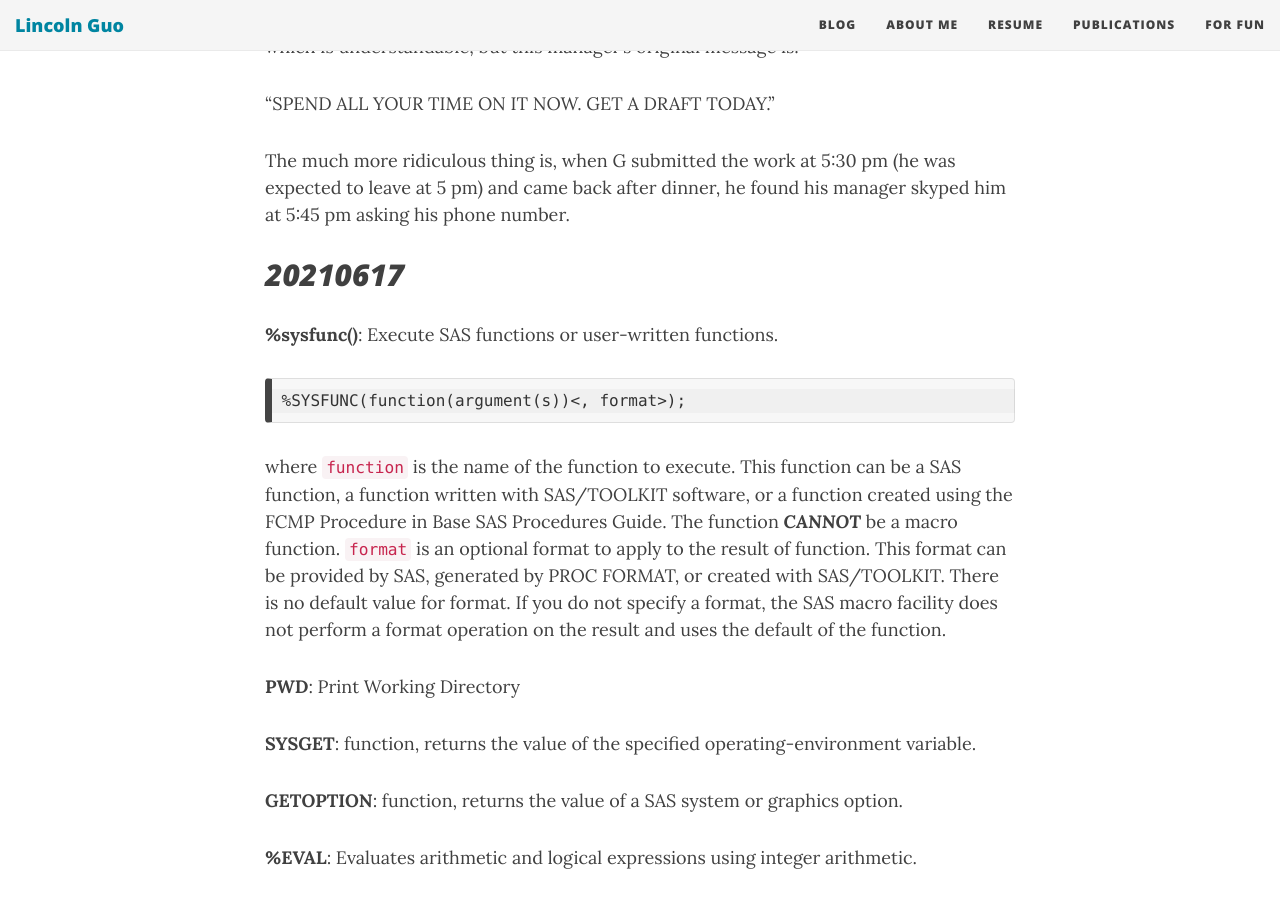
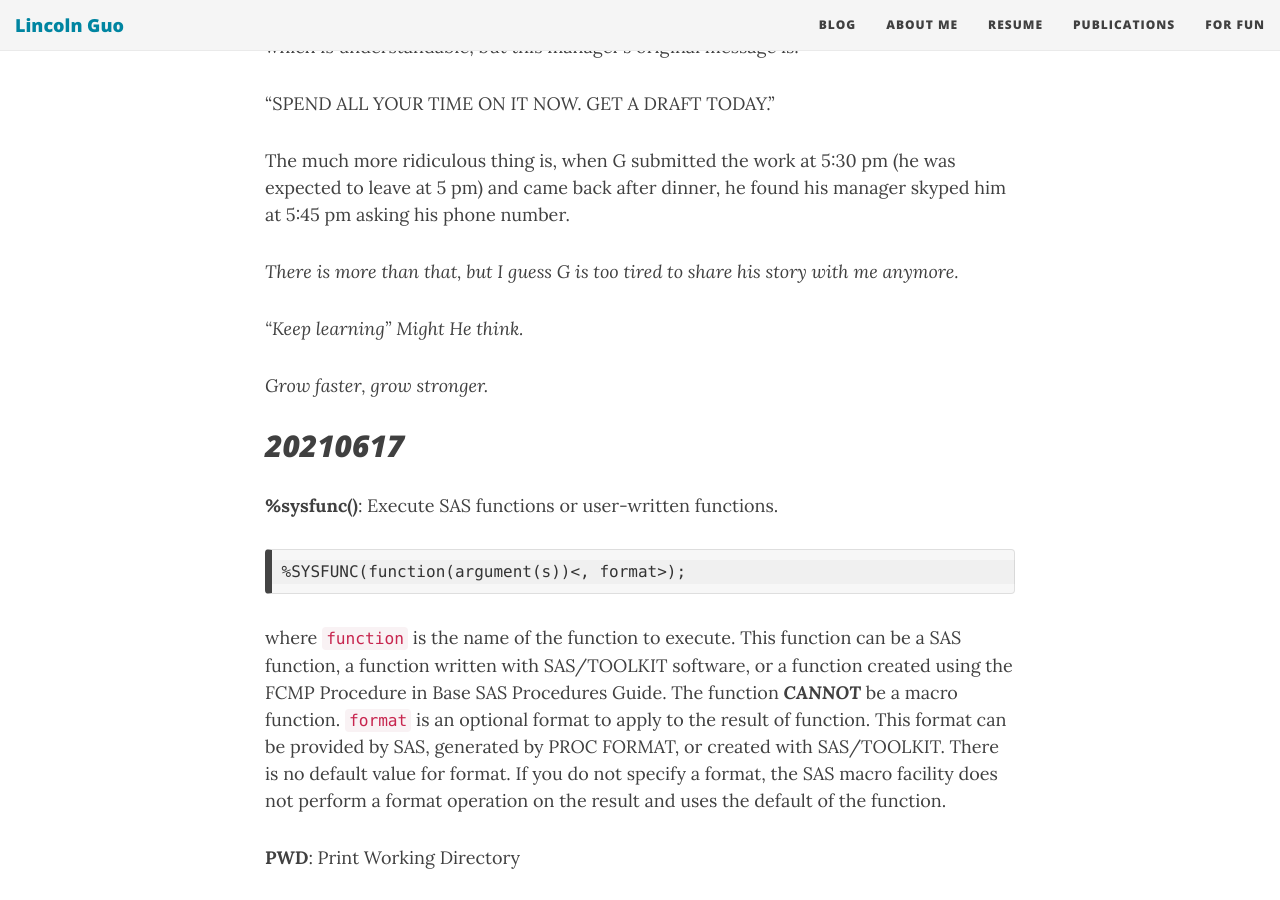
Before and after one commit to LinyiGuo96/LinyiGuo96.github.io, a Jekyll site: the page built from _posts/2021-06-16-SAS-Working-Notes.md, in a window 1280 px wide and 900 px high, scrolled down 1978 px. Built offline with Jekyll 4.4.1, drawn with Linux system fonts in a browser that asks for light colours; nearby versions of some CDN libraries; comment, search, counter and statistics services are not loaded.

Commit message:
Update 2021-06-16-SAS-Working-Notes.md

```diff
--- a/_posts/2021-06-16-SAS-Working-Notes.md
+++ b/_posts/2021-06-16-SAS-Working-Notes.md
@@ -53,6 +53,11 @@ Guess what happened next? His manager told G to finish this dataset by the end o
 
 The much more ridiculous thing is, when G submitted the work at 5:30 pm (he was expected to leave at 5 pm) and came back after dinner, he found his manager skyped him at 5:45 pm asking his phone number.
 
+_There is more than that, but I guess G is too tired to share his story with me anymore._
+
+_"Keep learning" Might He think._
+
+_Grow faster, grow stronger._
 
 ## _20210617_
 
```
Also changed, not shown: other parts of _posts/2021-06-16-SAS-Working-Notes.md (+3 -0 lines).
